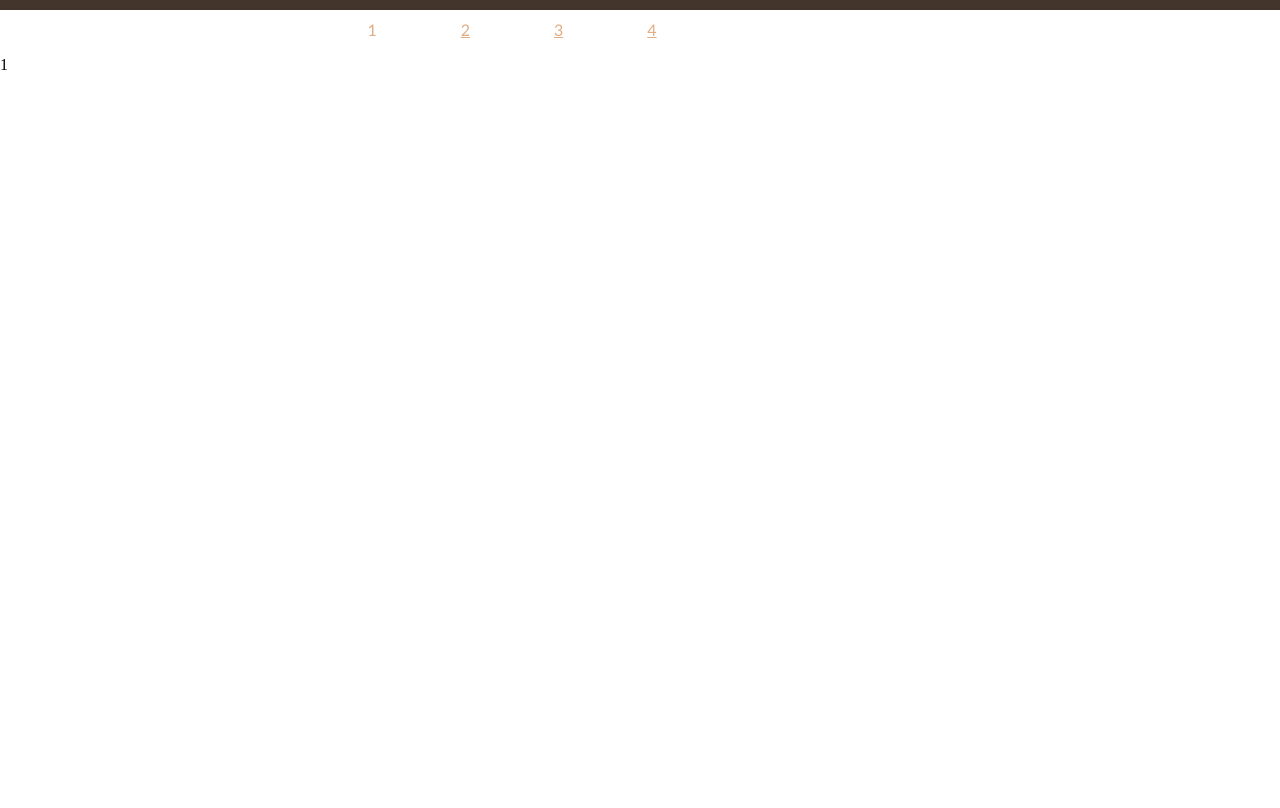
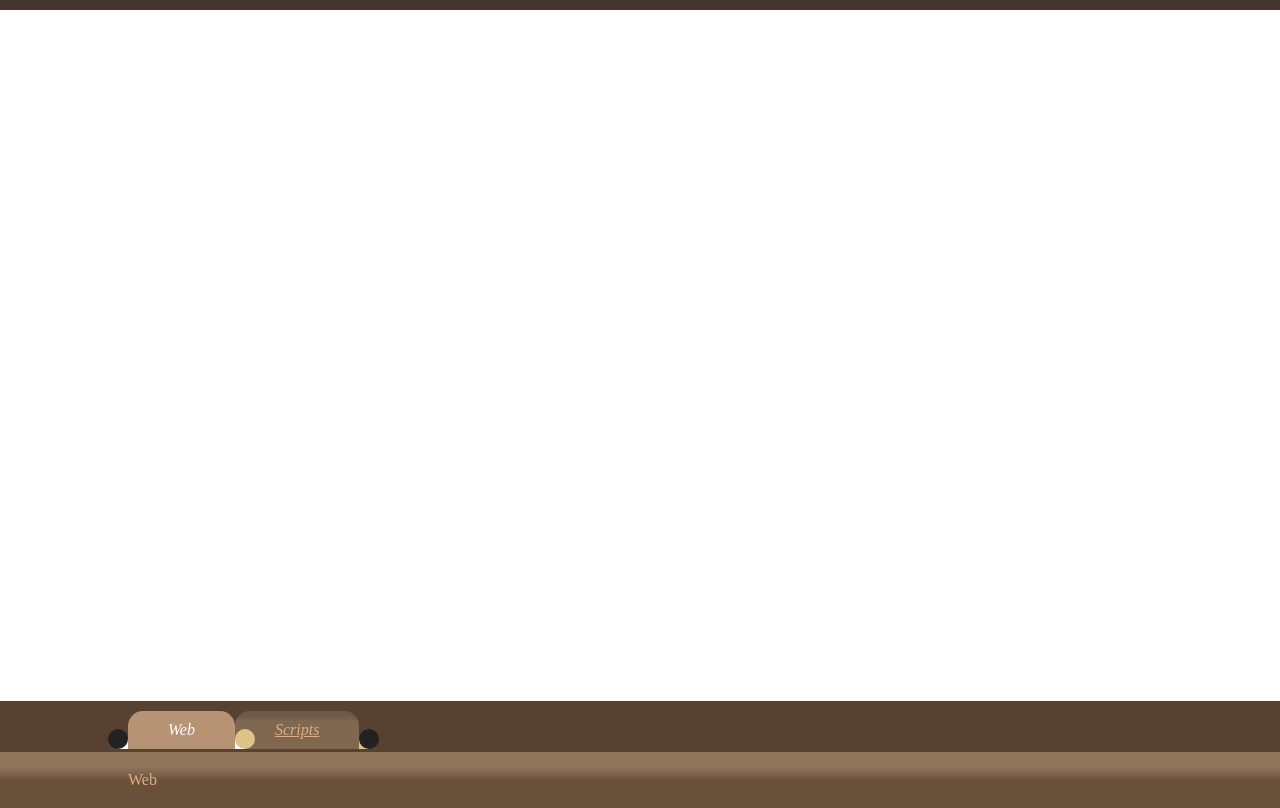
Before and after one commit to kiskas/My, a plain HTML site: page index2.html in a window 1280 px wide. Shown: the part 43-851 px from the top of the page. Before the commit the page ends 800 px from the top, so only its background shows below. Drawn offline with Linux system fonts and the light colour scheme.

Commit message:
add other index, change design

```diff
--- a/css/style2.css
+++ b/css/style2.css
@@ -1,3 +1,7 @@
+html {
+    height: 100%;
+}
+
 body	{
 	width: 100%;
 	height: 100%;
@@ -27,8 +31,9 @@ li	{
 
 #wrapper    {
     width: 100%;
+    height: auto !important;
     height: 100%;
-    min-height: 500px;
+    min-height: 93%;
 }
 
 header  {
@@ -107,19 +112,18 @@ nav	{
     margin: 0 auto;
 }
 
+nav li   {
+    list-style: none;
+    display: inline-block;
+
+    padding: 0 25px 0 25px;
+    margin: 0;
+}
+
 nav ul	{
     height: 27px;
 
     padding: 10px 0 10px 0;
-    margin: 0;
-}
-
-nav li,
-nav #tabs li    {
-    list-style: none;
-    display: inline-block;
-
-    padding: 0 25px 0 25px;
     margin: 0;
 }
 
@@ -143,6 +147,8 @@ nav li.active span	{
     padding: 0 0px 10px 0px;
 }
 
+/* tabs
+-------------------------- */
 .tab1,
 .tab2,
 .tab3,
@@ -155,5 +161,172 @@ nav li.active span	{
 .tab3.active,
 .tab4.active	{
     display: block;
+    text-align: left;
 }
+
+
+/* menu footer tabs
+-------------------------------*/
+nav.tabs-cont  {
+    text-align: left;
+}
+
+.tab-container  {
+    color: #dfac84;
+    background-image: linear-gradient(bottom, #69503B 48%, #90755B 74%, #90755B 87%);
+    background-image: -o-linear-gradient(bottom, #69503B 48%, #90755B 74%, #90755B 87%);
+    background-image: -moz-linear-gradient(bottom, #69503B 48%, #90755B 74%, #90755B 87%);
+    background-image: -webkit-linear-gradient(bottom, #69503B 48%, #90755B 74%, #90755B 87%);
+    background-image: -ms-linear-gradient(bottom, #69503B 48%, #90755B 74%, #90755B 87%);
+
+    background-image: -webkit-gradient(
+        linear,
+        left bottom,
+        left top,
+        color-stop(0.48, #69503B),
+        color-stop(0.74, #90755B),
+        color-stop(0.87, #90755B)
+    );
+    padding: 20px 0 20px 0;
+}
+
+.tab-container .tab1,
+.tab-container .tab2,
+.tab-container .tab3,
+.tab-container .tab4  {
+    width: 1024px;
+    margin: 0 auto;
+}
+
+li.tab1,
+li.tab2,
+li.tab3,
+li.tab4  {
+    display: block;
+}
+
+
+nav.tabs-cont #tabs li {
+    float: left;
+    width: auto;
+    padding: 0;
+    /* Что бы псевдоэлементы можно было абсолютно позиционировать в табах */
+    position: relative;
+}
+
+nav #tabs li a    {
+    /* Делаем якорь блочным элементом и укорачиваем до размера контента*/
+    float: left;
+    padding: 10px 40px;
+
+    /* Цвета по умолчанию */
+    color: #dfac84;
+    font: italic 16px Times New Roman;
+    background-image: linear-gradient(bottom, #80674F 48%, #80674F 74%, #6C5B4A 87%);
+    background-image: -o-linear-gradient(bottom, #80674F 48%, #80674F 74%, #6C5B4A 87%);
+    background-image: -moz-linear-gradient(bottom, #80674F 48%, #80674F 74%, #6C5B4A 87%);
+    background-image: -webkit-linear-gradient(bottom, #80674F 48%, #80674F 74%, #6C5B4A 87%);
+    background-image: -ms-linear-gradient(bottom, #80674F 48%, #80674F 74%, #6C5B4A 87%);
+
+    background-image: -webkit-gradient(
+        linear,
+        left bottom,
+        left top,
+        color-stop(0.48, #80674F),
+        color-stop(0.74, #80674F),
+        color-stop(0.87, #6C5B4A)
+    );
+
+    /* Скругляем верхние уголки */
+    -webkit-border-top-left-radius: 15px;
+    -webkit-border-top-right-radius: 15px;
+    -moz-border-radius-topleft: 15px;
+    -moz-border-radius-topright: 15px;
+    border-top-left-radius: 15px;
+    border-top-right-radius: 15px;
+}
+
+
+nav #tabs li.active	{
+    /* Активную вкладку помещаем поверх остальных */
+    z-index: 3;
+}
+
+nav #tabs li.active a {
+    /* Цвета активной вкладки */
+    background: #b69473;
+    color: white;
+}
+
+#tabs li:before,
+#tabs li:after,
+#tabs li a:before,
+#tabs li a:after    {
+    /* Все псевдоэлементы абсолютно позиционированы относительно нижней грани*/
+    position: absolute;
+    bottom: 0;
+}
+/* Только первая, последная и активная вкладка создают псевдоэлементы, остальным они не нужны*/
+#tabs li:last-child:after,   #tabs li:last-child a:after,
+#tabs li:first-child:before, #tabs li:first-child a:before,
+#tabs .active:after,   #tabs #active:before,
+#tabs .active a:after, #tabs #active a:before {
+    content: "";
+}
+#tabs .active:before, #tabs .active:after {
+    background: white;
+
+    /* Прямоугольники под окружностями */
+    z-index: 1;
+}
+/* Прямоугольники */
+#tabs li:before, #tabs li:after {
+    background: #ddc385;
+    width: 10px;
+    height: 10px;
+}
+#tabs li:before {
+    left: -10px;
+}
+#tabs li:after {
+    right: -10px;
+}
+/* Окружности */
+#tabs li a:after, #tabs li a:before {
+    width: 20px;
+    height: 20px;
+    /* Окружности … э … крууугггглыыыыыеееее */
+    -webkit-border-radius: 10px;
+    -moz-border-radius:    10px;
+    border-radius:         10px;
+    background: #222;
+
+    /* Окружности над прямоугольниками */
+    z-index: 2;
+}
+#tabs .active a:after, #tabs .active a:before {
+    background: #ddc385;
+}
+/* Первая и последняя вкладки обладают разными фоновыми цветами у внешних элементов*/
+#tabs li:first-child.active a:before,
+#tabs li:last-child.active a:after {
+    background: #222;
+}
+#tabs li a:before {
+    left: -20px;
+}
+#tabs li a:after {
+    right: -20px;
+}
+
+
 /* end */
+
+
+footer  {
+    background: #574231;
+    text-align: center;
+    position: relative;
+
+    margin: 0 auto;
+}
--- a/index2.html
+++ b/index2.html
@@ -45,63 +45,46 @@
                            </a>
                        </li>
                    </ul>
-               </nav>
-           </header>
+               </nav>   <!-- nav end -->
+           </header>   <!-- header end -->
 
             <section>
                 <article>
                 </article>
             </section>
 
+        </div> <!-- wrapper end -->
+
         <footer>
             <nav class="tabs-cont">
                 <ul id="tabs">
                     <li class="tab1">
                         <a href="javascript:;" >
-                               1
+                            Web
                         </a>
                     </li>
                     <li class="tab2">
                         <a href="javascript:;" >
-                                2
-                            </a>
-                        </li>
-                        <li class="tab3">
-                            <a href="javascript:;" >
-                                3
-                            </a>
-                        </li>
-                        <li class="tab4">
-                            <a href="javascript:;" >
-                               4
+                            Scripts
                         </a>
                     </li>
                 </ul>
-                </nav>
+            </nav>    <!-- footer tab end -->
+
+            <div class="tab-container">
                 <div class="tab1">
                     <article>
-                        1
+                        Web
                     </article>
                 </div>
 
                 <div class="tab2">
                     <article>
-                       2
+                        Scripts
                     </article>
                 </div>
-
-                <div class="tab3">
-                    <article>
-                       3
-                    </article>
             </div>
 
-                <div class="tab4">
-                    <article>
-                       4
-                    </article>
-                </div>
-            </footer>
-        </div>
+        </footer> <!-- footer end -->
 </body>
 </html>
```
Lines whose indentation alone changed are shown as unchanged.
